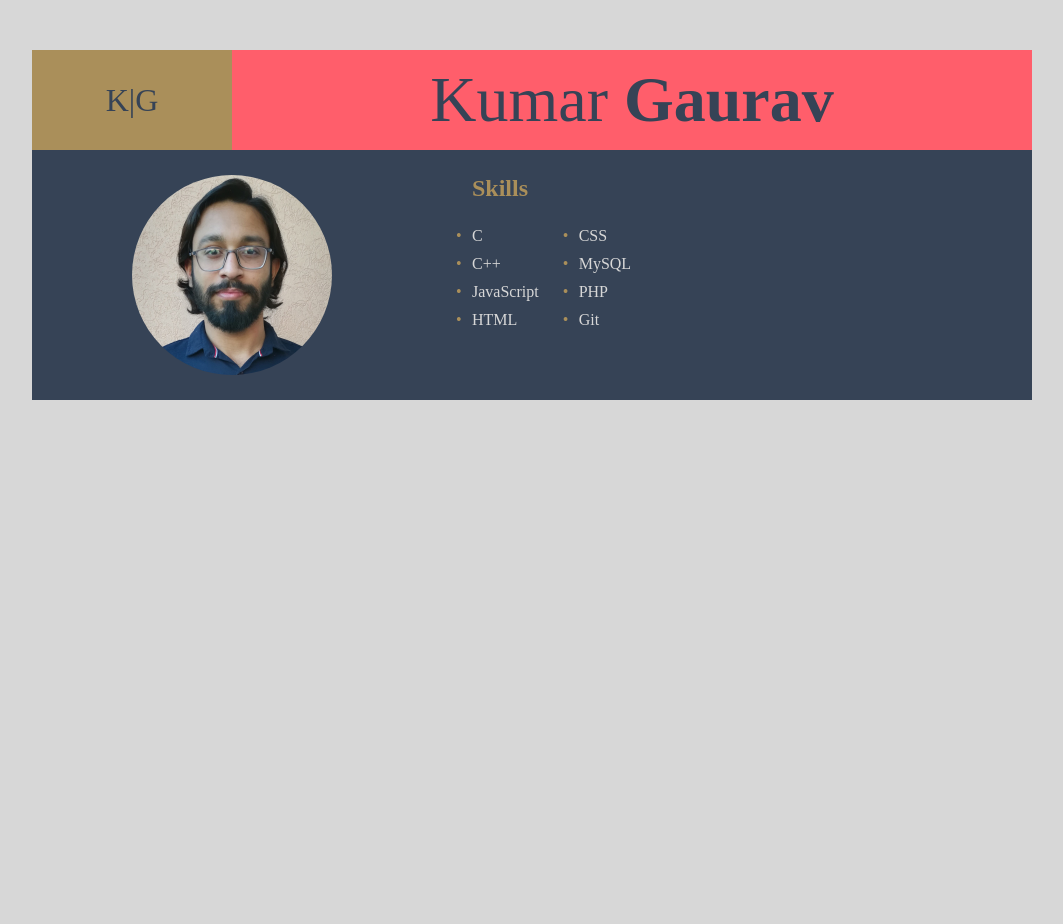
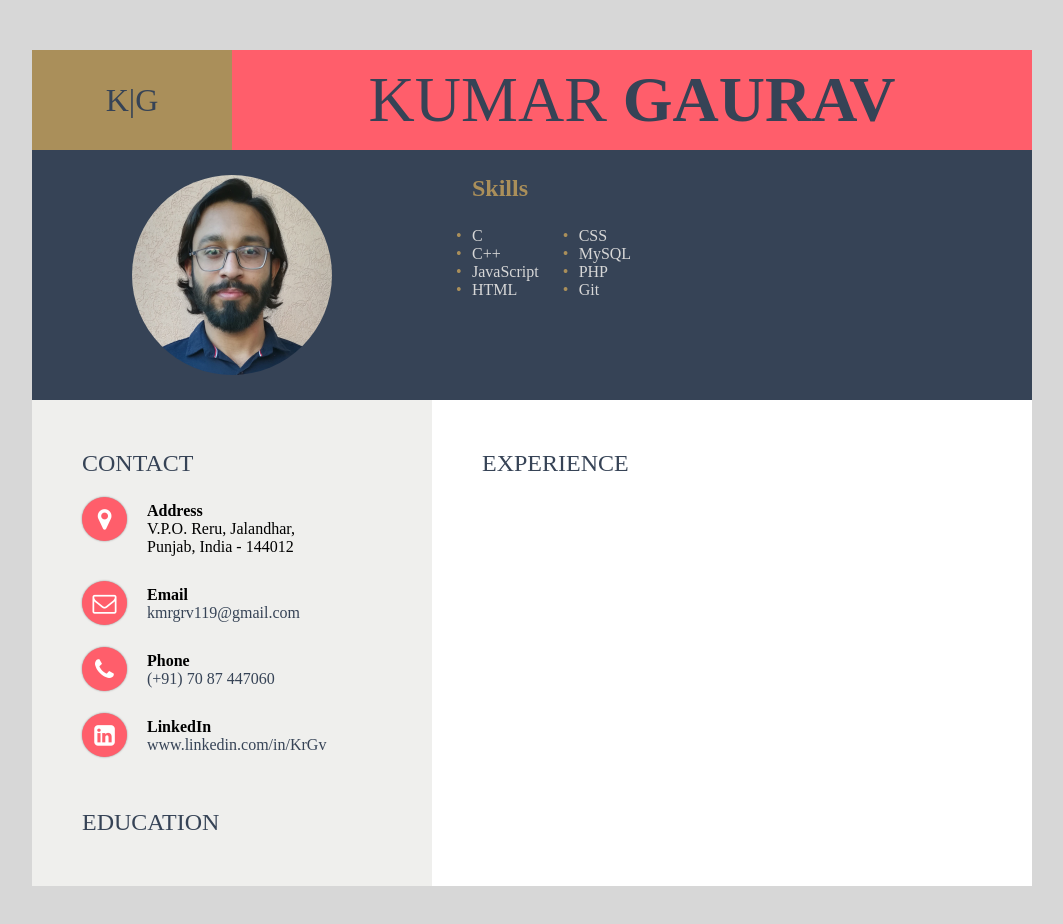
Before and after one commit to KmrGaurav/KmrGaurav.github.io, a plain HTML site: page index.html in a window 1280 px wide. Shown: the whole page, without its empty margins (108-1171 px from the left). Before the commit the page ends 800 px from the top, so only its background shows below. Drawn offline with Linux system fonts and the light colour scheme.

Commit message:
Adding contact section

```diff
--- a/index.html
+++ b/index.html
@@ -4,6 +4,7 @@
     <meta charset="UTF-8">
     <meta name="viewport" content="width=device-width, initial-scale=1.0">
     <link rel="stylesheet" href="styles.css">
+    <link rel="stylesheet" href="https://cdnjs.cloudflare.com/ajax/libs/font-awesome/4.7.0/css/font-awesome.min.css">
 <title>Kumar Gaurav</title>
 </head>
 <body>
@@ -13,7 +14,7 @@
                 <p>K|G</p>
             </div>
             <div class="full-name">
-                <p>Kumar <strong>Gaurav</strong></p>
+                <p>KUMAR <strong>GAURAV</strong></p>
             </div>
         </section>
         <section class="photo-and-skills">
@@ -25,15 +26,12 @@
                     <p id="heading"><strong>Skills</strong></p>
                 </div>
                 <div class="skills-list">
-                    <div>
                     <ul>
                         <li>C</li>
                         <li>C++</li>
                         <li>JavaScript</li>
                         <li>HTML</li>
                     </ul>
-                    </div>
-                    <div>
                     <ul>
                         <li>CSS</li>
                         <li>MySQL</li>
@@ -42,8 +40,62 @@
                     </ul>
                 </div>
             </div>
+        </section>
+        <div class="contact-education-experience">
+            <div class="left-contact-education">
+                <section class="contact">
+                    <p id="contact-heading">CONTACT</p>
+                    <ul>
+                        <li>
+                            <div>
+                                <i class="fa fa-map-marker" aria-hidden="true"></i>
                             </div>
+                            <div>
+                                <p><strong>Address</strong><br>
+                                V.P.O. Reru, Jalandhar,<br>
+                                Punjab, India - 144012</p>
+                            </div>
+                        </li>
+                        <li>
+                            <div>
+                                <i class="fa fa-envelope-o" aria-hidden="true"></i>
+                            </div>
+                            <div>
+                                <p><strong>Email</strong><br>
+                                <a href="mailto:kmrgrv119@gmail.com">kmrgrv119@gmail.com</a></p>
+                            </div>
+                        </li>
+                        <li>
+                            <div>
+                                <i class="fa fa-phone" aria-hidden="true"></i>
+                            </div>
+                            <div>
+                                <p><strong>Phone</strong><br>
+                                <a href="tel:+917087447060">(+91) 70 87 447060</a></p>
+                            </div>
+                        </li>
+                        <li>
+                            <div>
+                                <i class="fa fa-linkedin-square" aria-hidden="true"></i>
+                            </div>
+                            <div>
+                                <p><strong>LinkedIn</strong><br>
+                                <a href="https://www.linkedin.com/in/KrGv" target="_blank">www.linkedin.com/in/KrGv</a></p>
+                            </div>
+                        </li>
+                    </ul>
                 </section>
+                <section class="education">
+                    <p id="education-heading">EDUCATION</p>
+
+                </section>
+            </div>
+            <div class="right-experience">
+                <section class="experience">
+                    <p id="experience-heading">EXPERIENCE</p>
+                </section>
+            </div>
+        </div>
     </div>
 </body>
 </html>
--- a/styles.css
+++ b/styles.css
@@ -1,5 +1,6 @@
 * {
   margin: 0;
+  padding: auto;
 }
 
 body {
@@ -103,13 +104,93 @@ body {
   content: "\2022";
   color: #AA8F5A;
   display: inline-block;
-  /* Needed to add space between the bullet and the text */
   width: 1em;
-  /* Also needed for space (tweak if needed) */
   margin-left: -1em;
-  /* Also needed for space (tweak if needed) */
 }
 
-.resume .photo-and-skills .skills .skills-list ul li {
-  margin: 0 0 10px;
+.resume .contact-education-experience {
+  display: -webkit-box;
+  display: -ms-flexbox;
+  display: flex;
 }
+
+.resume .contact-education-experience .left-contact-education {
+  background-color: #EFEFED;
+  width: 400px;
+}
+
+.resume .contact-education-experience .left-contact-education .contact {
+  margin: 50px;
+}
+
+.resume .contact-education-experience .left-contact-education .contact #contact-heading {
+  color: #364356;
+  font-size: 1.5rem;
+}
+
+.resume .contact-education-experience .left-contact-education .contact ul {
+  list-style: none;
+  padding: 0px;
+}
+
+.resume .contact-education-experience .left-contact-education .contact ul li {
+  display: -webkit-box;
+  display: -ms-flexbox;
+  display: flex;
+  margin: 20px 0;
+  font-size: 1rem;
+}
+
+.resume .contact-education-experience .left-contact-education .contact ul li .fa {
+  background-color: #FF5E6B;
+  color: #FFFFFF;
+  font-size: 24px;
+  width: 25px;
+  border-radius: 50%;
+  text-align: center;
+  vertical-align: middle;
+  padding: 10px;
+  -webkit-box-shadow: 0px 0px 2px #888;
+          box-shadow: 0px 0px 2px #888;
+}
+
+.resume .contact-education-experience .left-contact-education .contact ul li p {
+  margin: 5px 20px;
+}
+
+.resume .contact-education-experience .left-contact-education .contact ul li p a:link {
+  text-decoration: none;
+  color: #364356;
+}
+
+.resume .contact-education-experience .left-contact-education .contact ul li p a:visited {
+  text-decoration: none;
+  color: #364356;
+}
+
+.resume .contact-education-experience .left-contact-education .contact ul li p a:hover {
+  text-decoration: underline;
+}
+
+.resume .contact-education-experience .left-contact-education .education {
+  margin: 50px;
+}
+
+.resume .contact-education-experience .left-contact-education .education #education-heading {
+  color: #364356;
+  font-size: 1.5rem;
+}
+
+.resume .contact-education-experience .right-experience {
+  background-color: #FFFFFF;
+  width: 600px;
+}
+
+.resume .contact-education-experience .right-experience .experience {
+  margin: 50px;
+}
+
+.resume .contact-education-experience .right-experience .experience #experience-heading {
+  color: #364356;
+  font-size: 1.5rem;
+}
```
Lines whose indentation alone changed are shown as unchanged.
